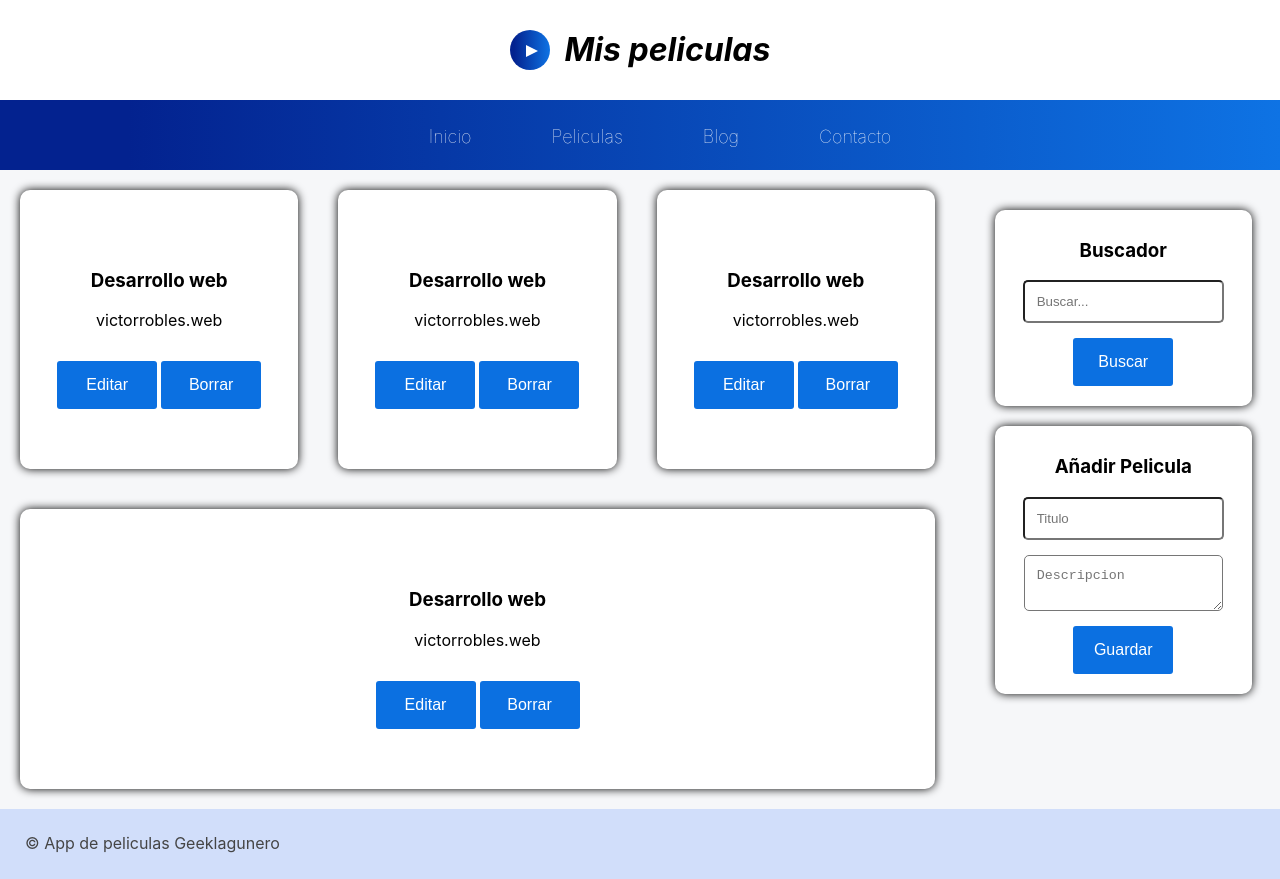
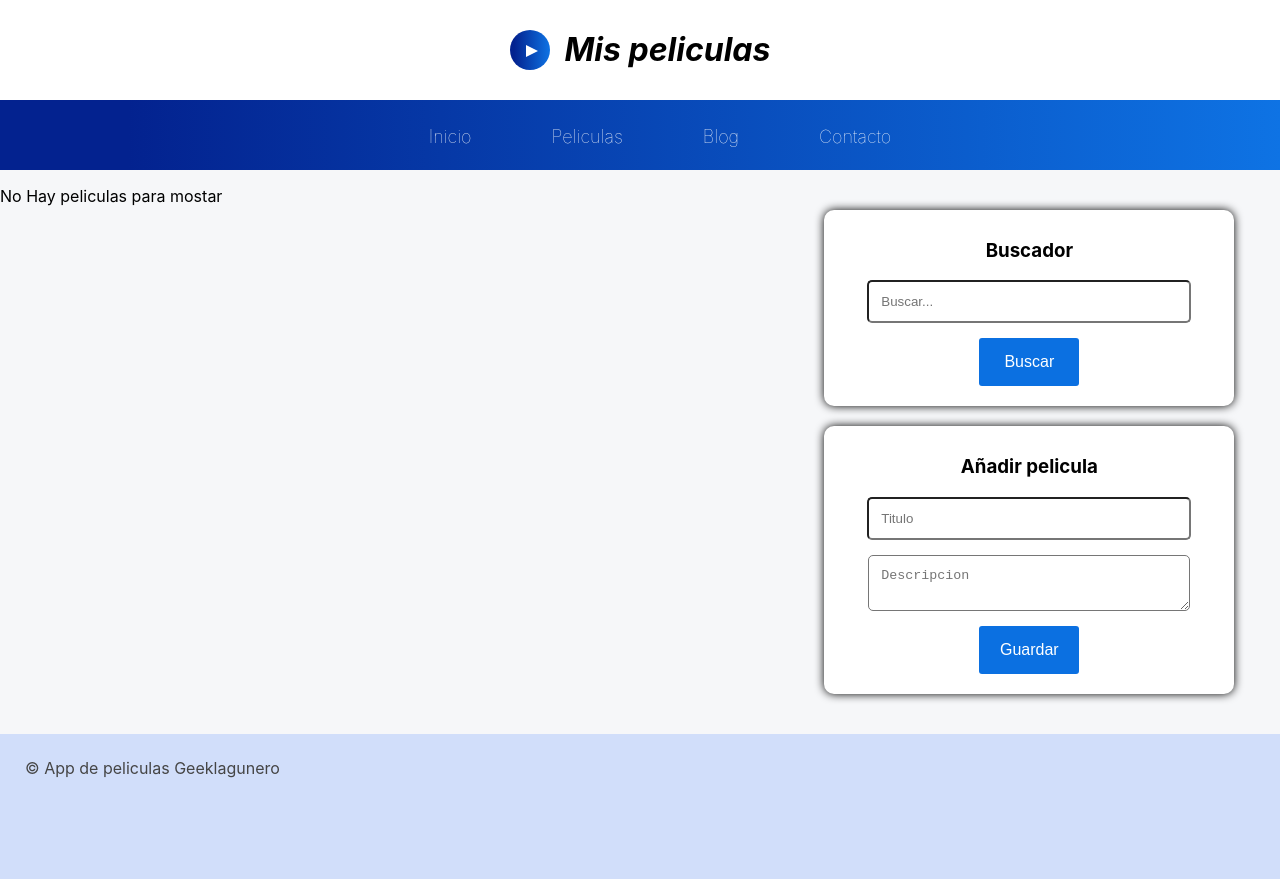
Before and after one commit to geeklagunero/App-Peliculas-React, a React (Create React App) app: page / in a window 1280 px wide. After the commit the page ends 804 px from the top, so only its background shows below. Built offline with nearby package versions, Linux system fonts and the light colour scheme.

Commit message:
Listado y guardar pelicula

```diff
--- a/src/App.js
+++ b/src/App.js
@@ -1,9 +1,18 @@
 import { Buscador } from "./components/Buscador";
 import { Crear } from "./components/Crear";
 import { Listado } from "./components/Listado";
+import {useState} from 'react';
 
 
 function App() {
+
+    //pasamos este state por props a los componentes que lo neceseciten
+    //tanto la variable como la funcion que modifica el state
+    const [listadoState, setListadoState] = useState([]);
+
+
+
+
   return (
     <div className="layout">
     {/* cabezera */}
@@ -27,13 +36,13 @@ function App() {
     {/* contenido principal */}
     <section className="content">
         {/* Aqui van las peliculas */}
-       <Listado />
+       <Listado listadoState={listadoState} setListadoState={setListadoState}/>
     </section>
 
     {/* barra lateral */}
     <aside className="lateral">
         <Buscador />
-       <Crear />
+       <Crear setListadoState={setListadoState}/>
     </aside>
 
     {/* pie de pagina */}
--- a/src/components/Crear.js
+++ b/src/components/Crear.js
@@ -1,13 +1,78 @@
-import React from 'react'
+import React, {useState} from 'react'
+import { GuardarEnLocalStorage } from '../helpers/GuardarEnLocalStorage';
 
-export const Crear = () => {
+export const Crear = ({setListadoState}) => {
+
+  const tituloComponente = "Añadir pelicula";
+
+  const [pelistate, setPelistate] = useState({
+    titulo: "",
+    descripcion: ""
+  });
+
+  //destruturacion del objeto pelistate
+  const {titulo, descripcion} = pelistate;
+
+  console.log(pelistate);
+
+
+  const conseguirDatosForm = (e) => {
+    e.preventDefault(); //para evitar qu ela pagina se recargue
+
+    //conseguir los datos del formulario
+    let target = e.target; //targer es todo el formulario
+    let titulo = target.titulo.value; //con el name del input obtenemos el valor
+    let descripcion = target.descripcion.value; //igual con el name de descripcion conseguimos su valor
+
+    //crear el objeto de la pelicula a guardar
+    let peli = {
+      id: new Date().getTime(),
+      titulo: titulo,
+      descripcion: descripcion
+    }
+
+    //guardar la pelicula en el state
+    setPelistate(peli);
+
+    //actilizar el estado del listado principal
+    setListadoState(elementos => [...elementos, peli]);
+
+    //guardar en el almacenamiento local
+    GuardarEnLocalStorage("peliculas", peli);
+
+    // let peli = {
+    //   id: new Date().getTime(),
+    //   titulo,
+    //   descripcion
+    // }
+    //console.log(peli);
+    //console.log(pelistate);
+   };
+
+
+
+
   return (
     <div className="add">
-    <h3 className="title">Añadir Pelicula</h3>
-    <form>
-        <input type="text" placeholder="Titulo" />
-        <textarea placeholder="Descripcion"></textarea>
-        <input type="submit" value="Guardar" />
+    <h3 className="title">{tituloComponente}</h3>
+
+    <strong>
+      {(titulo && descripcion)  && "has creado la pelicula "  + titulo}
+    </strong>
+
+    <form onSubmit={conseguirDatosForm}>
+        <input type="text"
+               id='titulo'
+               name='titulo'
+               placeholder="Titulo" />
+
+        <textarea id="descripcion"
+                  name="descripcion"
+                  placeholder="Descripcion"></textarea>
+
+        <input type="submit"
+               id='save'
+               value="Guardar" />
     </form>
 </div>
   )
--- a/src/components/Listado.js
+++ b/src/components/Listado.js
@@ -1,43 +1,36 @@
-import React from 'react'
+import React, {useEffect} from 'react'
 
-export const Listado = () => {
+export const Listado = ({listadoState, setListadoState}) => {
+
+    // const [listadoState, setListadoState] = useState([]);
+
+    const conseguirPeliculas = () => {
+        let peliculas = JSON.parse(localStorage.getItem("peliculas"));
+        setListadoState(peliculas);
+    };
+
+    useEffect(() => {
+        console.log("Componentes de listado de peliculas cargado");
+        conseguirPeliculas()
+    }, []);
+
+
   return (
     <>
         {/* Aqui van las peliculas */}
-        <article className="peli-item">
-            <h3 className="title">Desarrollo web</h3>
-            <p className="description">victorrobles.web</p>
+        {listadoState != null ? listadoState.map(pelicula => {
 
-            <button className="edit">Editar</button>
-            <button className="delete">Borrar</button>
-        </article>
+            return (
+                <article key={pelicula.id} className="peli-item">
+                <h3 className="title">{pelicula.titulo}</h3>
+                <p className="description">{pelicula.descripcion}</p>
 
-
-        <article className="peli-item">
-            <h3 className="title">Desarrollo web</h3>
-            <p className="description">victorrobles.web</p>
-
-            <button className="edit">Editar</button>
-            <button className="delete">Borrar</button>
-        </article>
-
-
-        <article className="peli-item">
-            <h3 className="title">Desarrollo web</h3>
-            <p className="description">victorrobles.web</p>
-
-            <button className="edit">Editar</button>
-            <button className="delete">Borrar</button>
-        </article>
-
-
-        <article className="peli-item">
-            <h3 className="title">Desarrollo web</h3>
-            <p className="description">victorrobles.web</p>
-
-            <button className="edit">Editar</button>
-            <button className="delete">Borrar</button>
-        </article>
+                <button className="edit">Editar</button>
+                <button className="delete">Borrar</button>
+            </article>
+            );
+        }) : <p>No Hay peliculas para mostar</p>
+    }
     </>
   )
 }
--- /dev/null
+++ b/src/helpers/GuardarEnLocalStorage.js
@@ -0,0 +1,23 @@
+
+export const GuardarEnLocalStorage = (clave, elemento) => {
+
+    //conseguir los elementos que ya tenemos en el almacenamiento local localStorage
+    //JSON.parse trasforma un objeto json en un objetos de javascript
+    let elementos = JSON.parse(localStorage.getItem(clave));
+
+    console.log(elementos);
+    //comporbar si es un array
+    if(Array.isArray(elementos)){
+      elementos.push(elemento);
+    } else {
+      //creamos un array con la nueva pelicula
+      elementos = [elemento];
+    }
+
+    //guaramos en el localStorage
+    //el JSON.stringify convierte un objeto de javascript en un objeto json
+    localStorage.setItem(clave, JSON.stringify(elementos));
+
+    //devolvemos el objeto guardado
+    return elemento;
+   };
```
